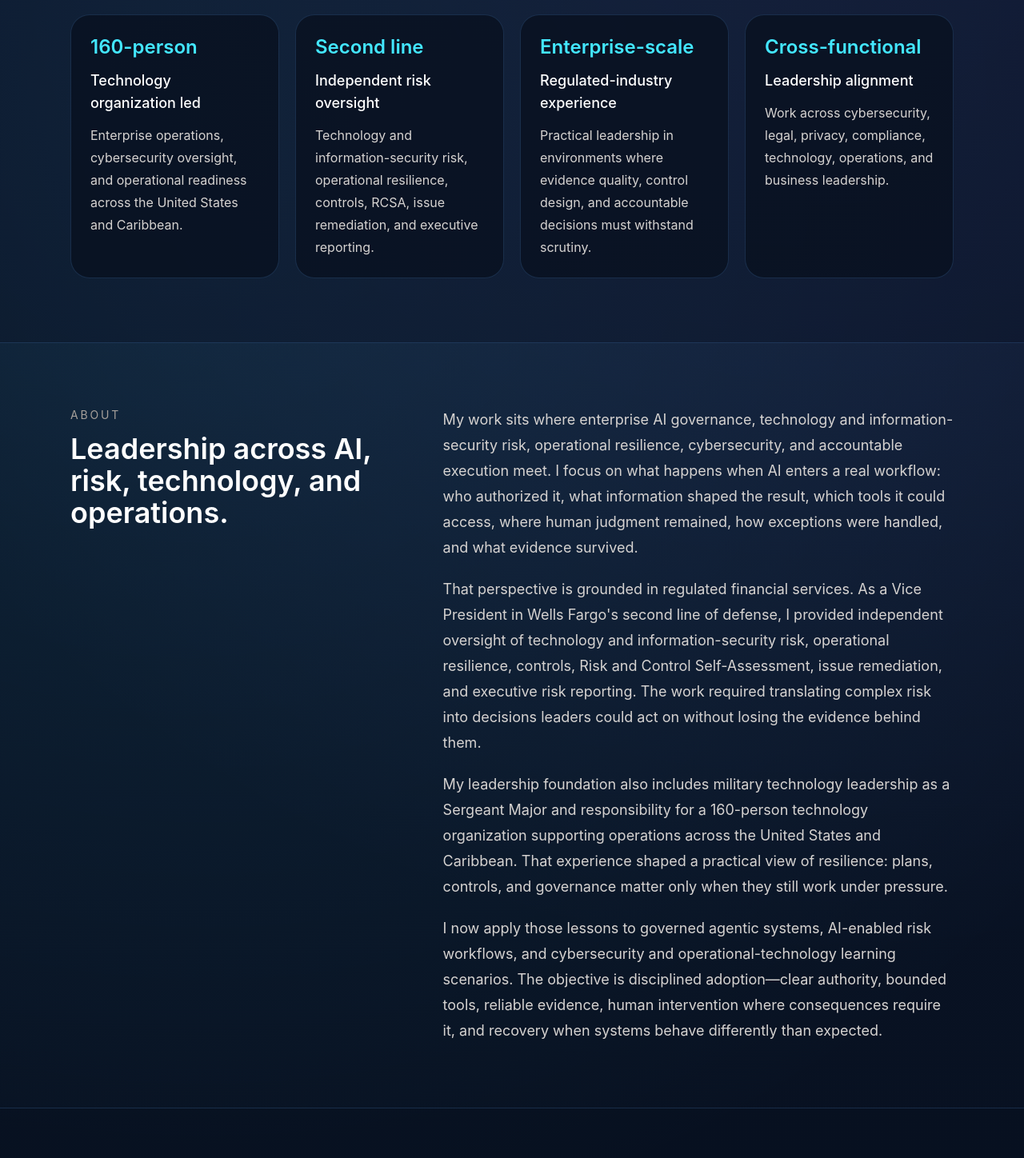
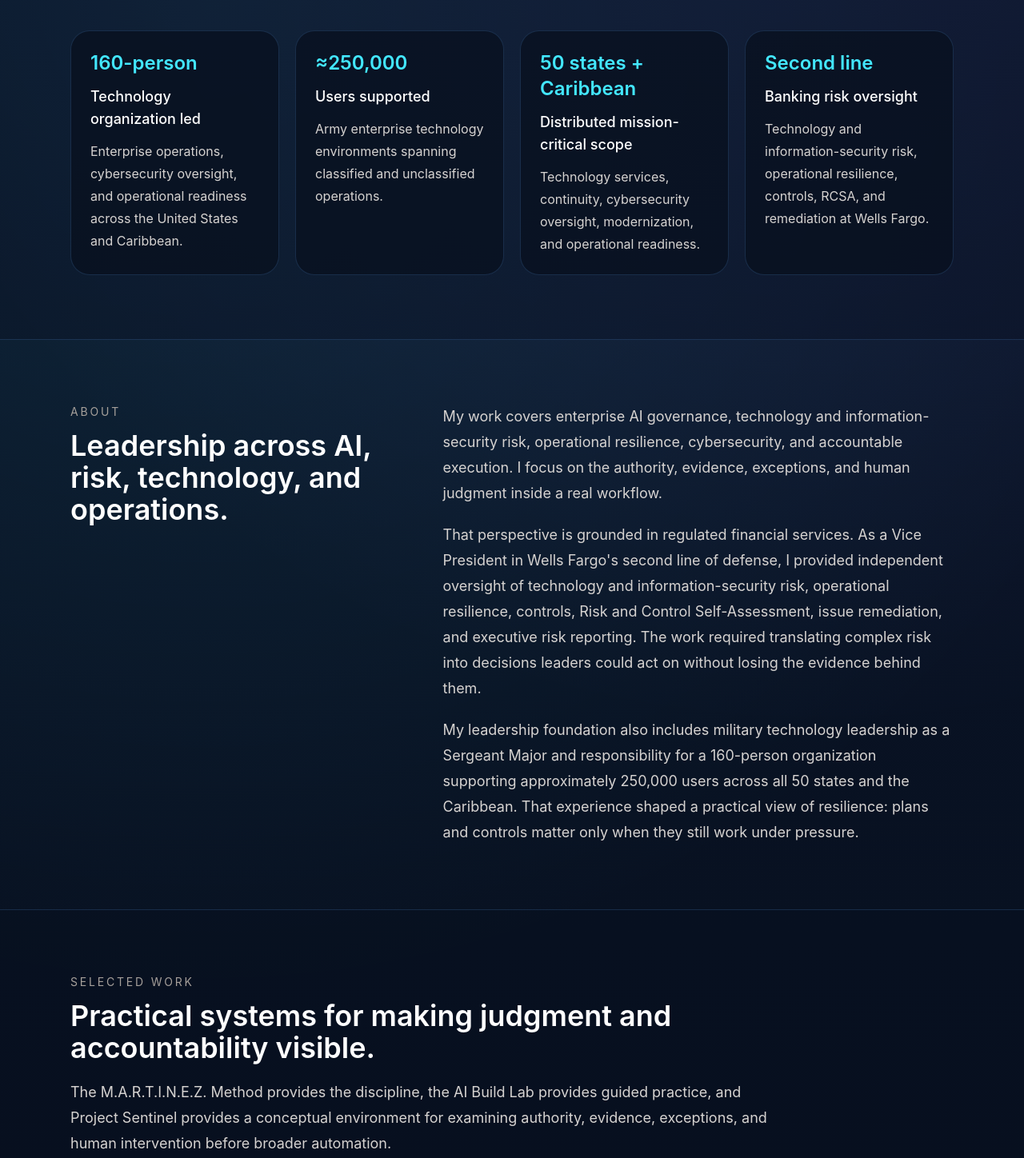
Before and after one commit to Morbiaus/juanmartinez-ai-site, a React (Vite) app: page / in a window 1280 px wide. Shown: the part 1242-2690 px from the top of the page at 80% size. Built offline with nearby package versions, Linux system fonts and the light colour scheme.

Commit message:
Sharpen executive positioning and align governance method

```diff
--- a/src/App.jsx
+++ b/src/App.jsx
@@ -54,7 +54,7 @@ const AI_BUILD_LAB_URL = 'https://ai-build-lab.morbiaus.chatgpt.site';
 
 const martinezMethodMetadata = {
   title: 'The M.A.R.T.I.N.E.Z. Method | Practical AI Governance Framework | Juan Martinez',
-  description: 'The M.A.R.T.I.N.E.Z. Method is a practical framework created by Juan A. Martinez Diaz for using AI with judgment, structure, validation, human oversight, and accountability.',
+  description: 'The M.A.R.T.I.N.E.Z. Method v1.0 is a practical framework created by Juan A. Martinez Diaz for preserving evidence, exceptions, accountable human judgment, and meaningful human control in AI-enabled work.',
   canonical: 'https://juanmartinez.ai/martinez-method'
 };
 
@@ -187,43 +187,43 @@ function MartinezMethodPage() {
   const methodItems = [
     {
       letter: 'M',
-      title: 'Map the Problem',
-      text: 'Define the actual business problem, desired outcome, stakeholders, constraints, and risks before introducing AI.'
+      title: 'Map',
+      text: 'Define the outcome, evidence boundary, affected people, constraints, and decisions before introducing AI.'
     },
     {
       letter: 'A',
-      title: 'Ask Better Questions',
-      text: 'Structure prompts and inquiries around the decision or outcome required rather than simply asking AI to produce an answer.'
+      title: 'Analyze',
+      text: 'Examine the actors, systems, sources, policies, dependencies, exceptions, and current performance of the work.'
     },
     {
       letter: 'R',
-      title: 'Refine the Context',
-      text: 'Provide the policies, data, assumptions, boundaries, examples, and business context necessary for the AI to perform useful work.'
+      title: 'Reconstruct',
+      text: 'Design a better decision path and identify what belongs with people, deterministic automation, AI, or bounded agents.'
     },
     {
       letter: 'T',
-      title: 'Transform the Output',
-      text: 'Turn raw AI-generated material into something operationally useful—a decision brief, workflow, analysis, recommendation, control assessment, or other business artifact.'
+      title: 'Test',
+      text: 'Challenge the proposed workflow with realistic scenarios, conflicting evidence, edge cases, and failure conditions.'
     },
     {
       letter: 'I',
-      title: 'Inspect the Result',
-      text: 'Evaluate accuracy, evidence, assumptions, bias, unsupported claims, omissions, and whether the output actually addresses the original problem.'
+      title: 'Instrument',
+      text: 'Capture sources, model and prompt versions, tool actions, approvals, exceptions, overrides, and final disposition.'
     },
     {
       letter: 'N',
-      title: 'Narrow the Workflow',
-      text: 'Determine which portions of the work are appropriate for AI, which require automation controls, and which must remain subject to human judgment.'
+      title: 'Navigate',
+      text: 'Route uncertainty, conflicts, exceptions, and consequential decisions to named people with the authority to intervene.'
     },
     {
       letter: 'E',
-      title: 'Explain the Value',
-      text: 'Be able to articulate what AI improved, what risk it introduced, what evidence supports the result, and why the outcome should be trusted.'
+      title: 'Evaluate',
+      text: 'Assess quality, time, evidence, human intervention, risk, and operational outcome before deciding whether the workflow is usable.'
     },
     {
       letter: 'Z',
-      title: 'Zero-Trust the Output',
-      text: 'Never treat AI-generated output as correct merely because it appears complete or authoritative. Validate material facts, evidence, sources, and consequential decisions before relying on them.'
+      title: 'Zero Uncontrolled Autonomy',
+      text: 'Keep consequential action within explicit authority, monitoring, stop conditions, fallback, recovery, and accountable human control.'
     }
   ];
 
@@ -257,7 +257,7 @@ function MartinezMethodPage() {
                 Artificial intelligence can accelerate work, but acceleration without judgment can amplify poor assumptions, weak evidence, and bad decisions.
               </p>
               <p>
-                The M.A.R.T.I.N.E.Z. Method is a practical framework for working with AI deliberately. It provides a repeatable way to frame problems, improve context, evaluate outputs, refine workflows, and maintain human accountability throughout the process.
+                The M.A.R.T.I.N.E.Z. Method v1.0 is a repeatable discipline for examining work before assigning authority to AI. It keeps evidence, exceptions, intervention, recovery, and accountable human judgment inside the decision path.
               </p>
             </div>
           </div>
@@ -271,7 +271,7 @@ function MartinezMethodPage() {
           <div className="mx-auto max-w-6xl px-6 py-20">
             <div className="max-w-3xl">
               <p className="text-sm uppercase tracking-[0.2em] text-stone-400">Method</p>
-              <h2 className="mt-3 text-3xl font-semibold md:text-4xl">Eight steps for disciplined AI work.</h2>
+              <h2 className="mt-3 text-3xl font-semibold md:text-4xl">Eight steps for disciplined, accountable AI work.</h2>
             </div>
             <div className="mt-10 grid gap-5 md:grid-cols-2">
               {methodItems.map((item) => (
@@ -302,7 +302,7 @@ function MartinezMethodPage() {
                 As AI progresses from individual productivity tools to automated and agentic workflows, the same principles become increasingly important.
               </p>
               <p>
-                The M.A.R.T.I.N.E.Z. Method provides a practical bridge between using AI and governing AI: establishing context, maintaining evidence, defining control boundaries, preserving human oversight, and validating outcomes before consequential action occurs.
+                The M.A.R.T.I.N.E.Z. Method moves from individual AI use into governed workflows by making evidence, exceptions, intervention, recovery, and accountable ownership part of the operating design.
               </p>
             </div>
           </div>
@@ -348,19 +348,19 @@ function ExecutiveHomePage() {
       text: 'Enterprise operations, cybersecurity oversight, and operational readiness across the United States and Caribbean.'
     },
     {
+      metric: '≈250,000',
+      title: 'Users supported',
+      text: 'Army enterprise technology environments spanning classified and unclassified operations.'
+    },
+    {
+      metric: '50 states + Caribbean',
+      title: 'Distributed mission-critical scope',
+      text: 'Technology services, continuity, cybersecurity oversight, modernization, and operational readiness.'
+    },
+    {
       metric: 'Second line',
-      title: 'Independent risk oversight',
-      text: 'Technology and information-security risk, operational resilience, controls, RCSA, issue remediation, and executive reporting.'
-    },
-    {
-      metric: 'Enterprise-scale',
-      title: 'Regulated-industry experience',
-      text: 'Practical leadership in environments where evidence quality, control design, and accountable decisions must withstand scrutiny.'
-    },
-    {
-      metric: 'Cross-functional',
-      title: 'Leadership alignment',
-      text: 'Work across cybersecurity, legal, privacy, compliance, technology, operations, and business leadership.'
+      title: 'Banking risk oversight',
+      text: 'Technology and information-security risk, operational resilience, controls, RCSA, and remediation at Wells Fargo.'
     }
   ];
 
@@ -382,7 +382,7 @@ function ExecutiveHomePage() {
     {
       eyebrow: 'Decision discipline',
       title: 'The M.A.R.T.I.N.E.Z. Method',
-      text: 'A practical framework for using artificial intelligence with judgment, structure, verification, and accountability—from mapping the problem through zero-trusting the output.',
+      text: 'A practical framework for preserving evidence, exceptions, accountable human judgment, and meaningful human control across AI-enabled work.',
       linkText: 'Explore the Method',
       href: '/martinez-method'
     }
@@ -390,6 +390,12 @@ function ExecutiveHomePage() {
 
   const insights = [
     {
+      date: 'August 17, 2026',
+      title: 'When AI Joins the Cyber Defense Team: What Changes in a Manufacturing Environment?',
+      text: 'Using AI to accelerate investigation without surrendering evidence, operational judgment, or human authority.',
+      href: 'https://www.linkedin.com/pulse/when-ai-joins-cyber-defense-team-what-changes-juan-a--offve'
+    },
+    {
       date: 'July 20, 2026',
       title: 'Stop Starting with AI. Start with the Workflow.',
       text: 'Why organizations should understand the decisions, evidence, approvals, and exceptions inside a workflow before choosing an AI solution.',
@@ -400,31 +406,25 @@ function ExecutiveHomePage() {
       title: 'The Artificial Intelligence Fluency Premium Is Becoming the Real Jobs Story',
       text: 'The emerging advantage for professionals who combine AI fluency with domain context, verification, and sound judgment.',
       href: '/ai-fluency-premium'
-    },
-    {
-      date: 'May 29, 2026',
-      title: 'AI Is Not an Answer Machine. It Is a Test of Human Judgment.',
-      text: 'A research-backed argument for using AI as a disciplined partner in thought rather than a substitute for human agency.',
-      href: '/ai-human-judgment-education'
     }
   ];
 
   const operatingPrinciples = [
     {
       title: 'Start with the workflow',
-      text: 'Before selecting a model or agent, map the work: the purpose, actors, decisions, systems, policies, data, approvals, evidence, and exceptions. That reveals whether AI is addressing a real operating problem or simply being placed on top of a process the organization does not yet understand.'
+      text: 'Map the purpose, decisions, systems, policies, approvals, evidence, and exceptions before selecting a model or agent.'
     },
     {
       title: 'Make authority explicit',
-      text: 'Retrieving, summarizing, drafting, routing, recommending, deciding, and acting are different levels of authority. A governed workflow names which actions are permitted, which remain prohibited, who approves consequential decisions, and what conditions require the system to stop or escalate.'
+      text: 'Name what the system may retrieve, draft, route, recommend, decide, or act on—and where it must stop or escalate.'
     },
     {
       title: 'Engineer the evidence trail',
-      text: 'A clean answer can hide a weak decision path. Important workflows should retain the sources used, model or system version, tool actions, confidence or uncertainty, exception path, human review, override, and final disposition so the result can be reconstructed and challenged later.'
+      text: 'Retain sources, model and prompt versions, tool actions, uncertainty, exceptions, human review, overrides, and final disposition.'
     },
     {
       title: 'Design for intervention and recovery',
-      text: 'Human oversight is useful only when people can recognize a problem and still have authority to intervene. Strong operating models define monitoring, thresholds, revocation, fallback, recovery, and accountable ownership before automation reaches customers, regulated obligations, entitlements, payments, or operationally sensitive systems.'
+      text: 'Define monitoring, intervention authority, stop conditions, fallback, recovery, and accountable ownership before consequential use.'
     }
   ];
 
@@ -436,7 +436,7 @@ function ExecutiveHomePage() {
         <div className="mx-auto flex max-w-6xl flex-col gap-4 px-6 py-5 lg:flex-row lg:items-center lg:justify-between">
           <a href="#top" className="min-w-0">
             <div className="text-lg font-semibold tracking-wide text-white md:text-xl">Juan A. Martinez Diaz, MBA</div>
-            <div className="mt-1 text-sm text-[var(--oc-muted)]">Technology leadership, risk, resilience, and applied AI</div>
+            <div className="mt-1 text-sm text-[var(--oc-muted)]">Technology &amp; Cybersecurity Risk Executive | Banking, AI Governance &amp; Operational Risk</div>
           </a>
           <nav aria-label="Primary" className="flex flex-wrap gap-x-5 gap-y-3 text-sm text-[var(--oc-muted)]">
             <a href="#about" className="hover:text-[var(--oc-cyan)] focus:text-[var(--oc-cyan)]">About</a>
@@ -453,12 +453,12 @@ function ExecutiveHomePage() {
         <section className="mx-auto max-w-6xl px-6 py-20 md:py-28">
           <div className="grid gap-12 lg:grid-cols-[1.2fr_0.8fr] lg:items-center">
             <div>
-              <p className="text-sm uppercase tracking-[0.2em] text-[var(--oc-cyan)]">Juan A. Martinez Diaz · Executive Portfolio</p>
+              <p className="text-sm uppercase tracking-[0.2em] text-[var(--oc-cyan)]">Technology &amp; Cybersecurity Risk Executive | Banking, AI Governance &amp; Operational Risk</p>
               <h1 className="mt-5 max-w-4xl text-4xl font-semibold leading-tight text-white md:text-6xl">
                 The test of technology is what happens after everyone says yes.
               </h1>
               <p className="mt-7 max-w-3xl text-lg leading-9 text-stone-300">
-                I have spent my career on that side of the decision—leading large-scale IT, protecting critical operations, challenging technology risk, and turning emerging capabilities into something an organization can actually depend on.
+                I have led large-scale technology operations, protected critical services, and challenged technology risk where reliability, evidence, and accountable decisions matter.
               </p>
               <div className="mt-9 flex flex-wrap gap-4">
                 <a href="#impact" className="rounded-2xl border border-[color:var(--oc-line-strong)] bg-[linear-gradient(90deg,var(--oc-cyan),var(--oc-blue))] px-5 py-3 text-sm font-medium text-[#06101f] shadow-[0_0_24px_rgba(67,231,255,0.18)] transition hover:-translate-y-0.5">See the Work</a>
@@ -532,16 +532,13 @@ function ExecutiveHomePage() {
             </div>
             <div className="space-y-5 text-base leading-8 text-stone-300 md:text-lg">
               <p>
-                My work sits where enterprise AI governance, technology and information-security risk, operational resilience, cybersecurity, and accountable execution meet. I focus on what happens when AI enters a real workflow: who authorized it, what information shaped the result, which tools it could access, where human judgment remained, how exceptions were handled, and what evidence survived.
+                My work covers enterprise AI governance, technology and information-security risk, operational resilience, cybersecurity, and accountable execution. I focus on the authority, evidence, exceptions, and human judgment inside a real workflow.
               </p>
               <p>
                 That perspective is grounded in regulated financial services. As a Vice President in Wells Fargo&apos;s second line of defense, I provided independent oversight of technology and information-security risk, operational resilience, controls, Risk and Control Self-Assessment, issue remediation, and executive risk reporting. The work required translating complex risk into decisions leaders could act on without losing the evidence behind them.
               </p>
               <p>
-                My leadership foundation also includes military technology leadership as a Sergeant Major and responsibility for a 160-person technology organization supporting operations across the United States and Caribbean. That experience shaped a practical view of resilience: plans, controls, and governance matter only when they still work under pressure.
-              </p>
-              <p>
-                I now apply those lessons to governed agentic systems, AI-enabled risk workflows, and cybersecurity and operational-technology learning scenarios. The objective is disciplined adoption—clear authority, bounded tools, reliable evidence, human intervention where consequences require it, and recovery when systems behave differently than expected.
+                My leadership foundation also includes military technology leadership as a Sergeant Major and responsibility for a 160-person organization supporting approximately 250,000 users across all 50 states and the Caribbean. That experience shaped a practical view of resilience: plans and controls matter only when they still work under pressure.
               </p>
             </div>
           </div>
@@ -551,11 +548,8 @@ function ExecutiveHomePage() {
           <div className="mx-auto max-w-6xl px-6 py-20">
             <p className="text-sm uppercase tracking-[0.2em] text-stone-400">Selected Work</p>
             <h2 className="mt-3 max-w-3xl text-3xl font-semibold text-white md:text-4xl">Practical systems for making judgment and accountability visible.</h2>
-            <p className="mt-5 max-w-3xl text-lg leading-8 text-stone-300">
-              These projects turn governance from policy language into something people can examine, challenge, test, and improve.
-            </p>
-            <p className="mt-4 max-w-4xl text-base leading-8 text-stone-300">
-              Together, they form a connected body of work. The M.A.R.T.I.N.E.Z. Method provides the decision discipline. The AI Build Lab lets professionals practice that discipline through bounded, tool-neutral missions. Project Sentinel extends the same thinking into workflow comparison and simulation, where teams can examine authority, evidence, exceptions, human intervention, and operational outcomes before recommending broader automation.
+            <p className="mt-5 max-w-4xl text-lg leading-8 text-stone-300">
+              The M.A.R.T.I.N.E.Z. Method provides the discipline, the AI Build Lab provides guided practice, and Project Sentinel provides a conceptual environment for examining authority, evidence, exceptions, and human intervention before broader automation.
             </p>
             <div className="mt-10 grid gap-6 lg:grid-cols-3">
               {selectedWork.map((item, index) => (
@@ -574,7 +568,7 @@ function ExecutiveHomePage() {
           <p className="text-sm uppercase tracking-[0.2em] text-stone-400">Operating Principles</p>
           <h2 className="mt-3 max-w-4xl text-3xl font-semibold text-white md:text-4xl">Governance becomes real inside the decision path.</h2>
           <p className="mt-5 max-w-4xl text-lg leading-8 text-stone-300">
-            Policies and committees matter, but they do not govern an AI-enabled workflow by themselves. Governance becomes operational through permissions, authoritative-source boundaries, named decision rights, approval gates, evidence capture, monitoring, escalation, and recovery. These principles guide how I evaluate emerging technology in environments where a polished output is not enough—the organization must also be able to explain why the work moved forward and who remained accountable.
+            Policies govern intent. These operating principles make authority, evidence, intervention, and recovery visible inside the work.
           </p>
           <div className="mt-10 grid gap-6 md:grid-cols-2">
             {operatingPrinciples.map((item) => (
@@ -584,9 +578,6 @@ function ExecutiveHomePage() {
               </article>
             ))}
           </div>
-          <p className="mt-10 max-w-4xl text-base leading-8 text-stone-300 md:text-lg">
-            For executive teams, this creates a more useful conversation. Instead of asking whether the organization has an AI policy, leaders can ask what problem the workflow solves, what authority moved to the system, which evidence supports the result, where people must intervene, how performance will be monitored, and what happens when the operating model no longer behaves as intended. Those questions turn governance into a practical management discipline.
-          </p>
         </section>
 
         <section id="insights" className="border-y border-[color:var(--oc-line)] bg-[rgba(8,16,31,0.35)]">
```
